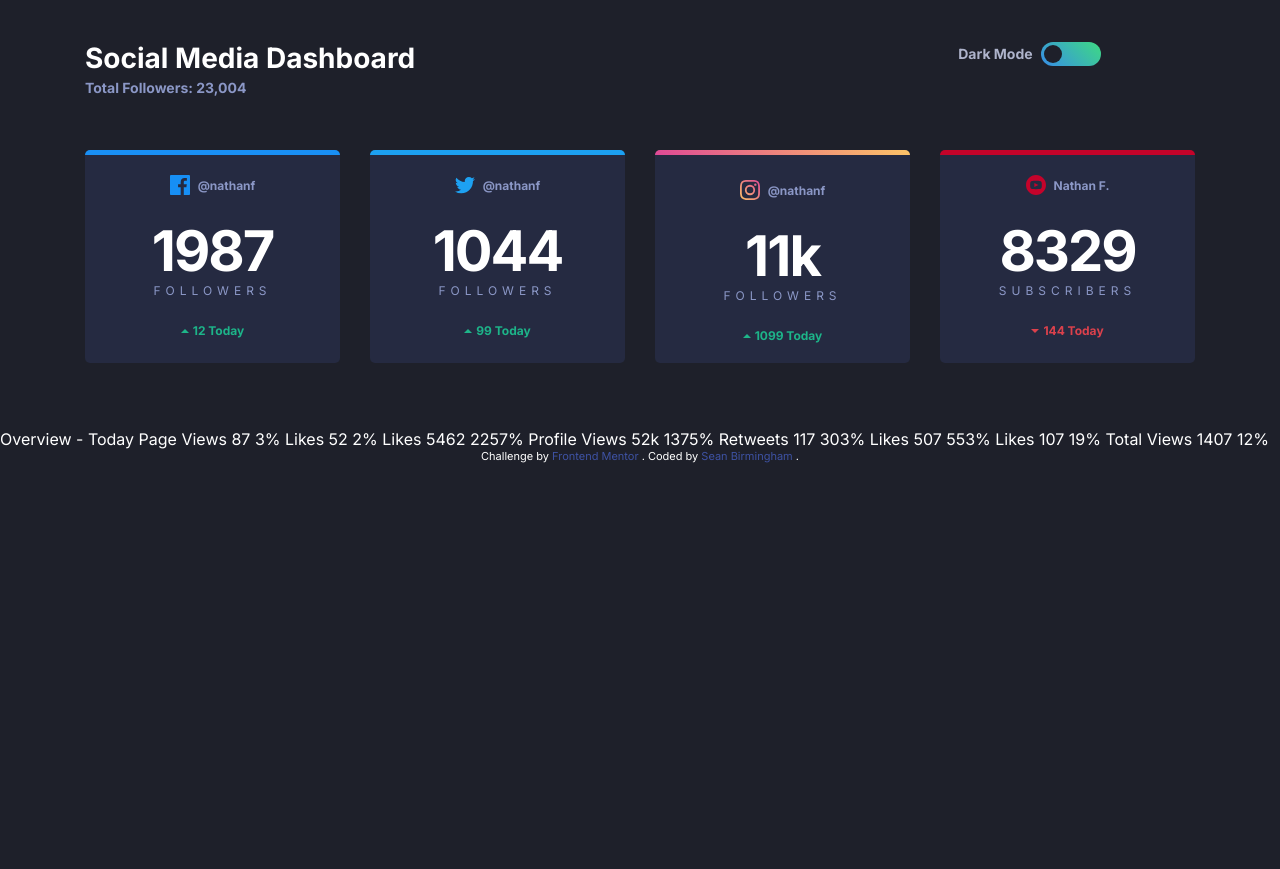
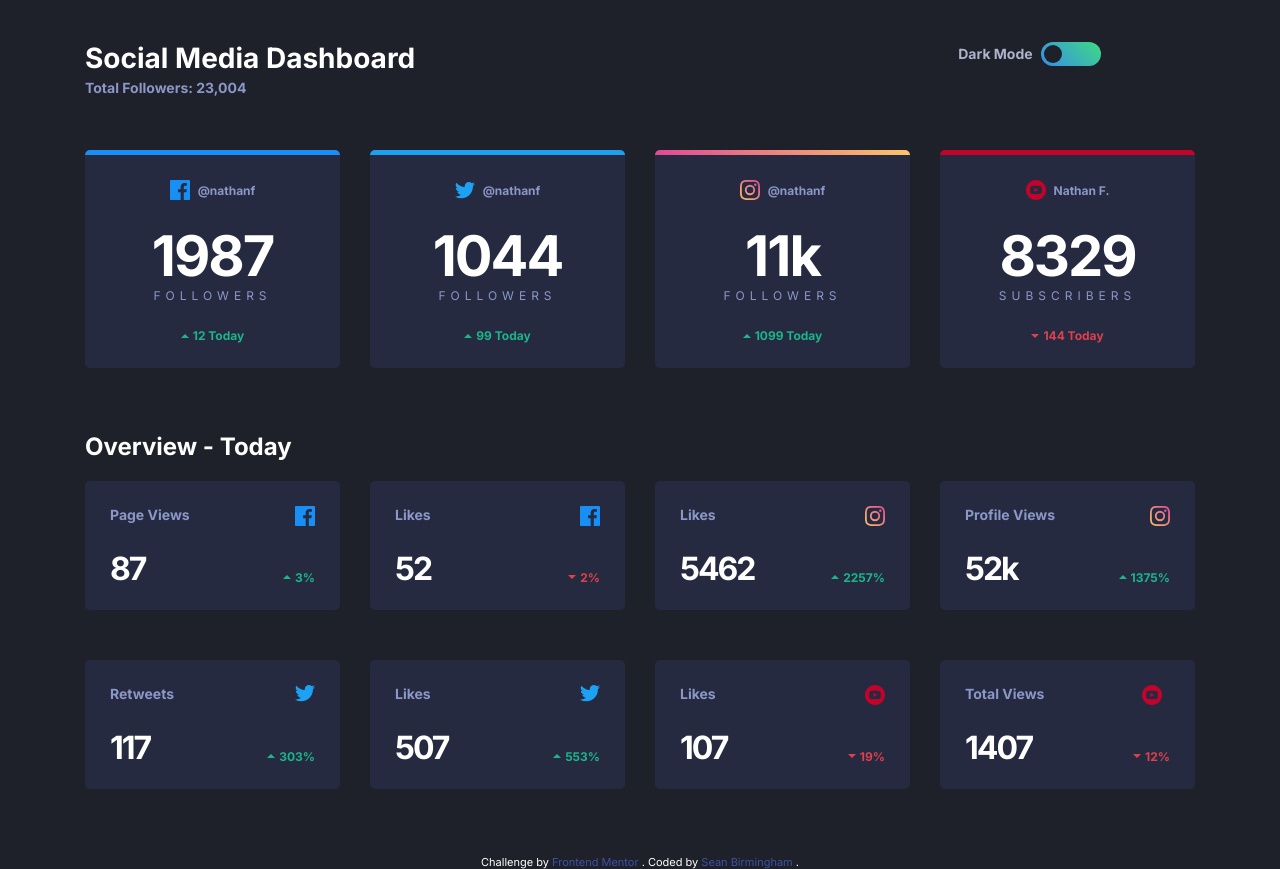
Before and after one commit to sean-birmingham/fem-social-media-dashboard-theme-switcher, a website: page index.html in a window 1280 px wide. Before the commit the page ends 800 px from the top, so only its background shows below. Drawn offline with Linux system fonts and the light colour scheme.

Commit message:
styled bottom cards layout

```diff
--- a/app/scss/components/_index.scss
+++ b/app/scss/components/_index.scss
@@ -1,3 +1,4 @@
 @forward 'card';
+@forward 'card-grid';
 @forward 'toggle';
 @forward 'header';
--- /dev/null
+++ b/app/scss/components/card-grid.scss
@@ -0,0 +1,20 @@
+.card-grid {
+  display: grid;
+  grid-template-columns: repeat(2, 1fr);
+  grid-template-rows: repeat(2, auto);
+  justify-items: start;
+
+  .card__count {
+    margin-bottom: 0;
+  }
+
+  .card__count,
+  .card__change {
+    align-self: end;
+  }
+
+  img,
+  .card__change {
+    justify-self: end;
+  }
+}
--- a/app/scss/components/card.scss
+++ b/app/scss/components/card.scss
@@ -18,13 +18,11 @@
   background-color: var(--dark-card);
   border-radius: rem(5);
   color: var(--dark-text);
-  width: rem(255); // TEMPORARY
   margin-bottom: rem(20);
-  padding: rem(20);
+  padding: rem(25);
   text-align: center;
   position: relative;
   overflow: hidden;
-  justify-self: center;
 
   &--facebook {
     border-top: rem(5) solid var(--facebook);
@@ -74,6 +72,12 @@
     margin-bottom: rem(28);
   }
 
+  &__subtitle {
+    font-size: rem(14);
+    font-weight: 700;
+    margin-bottom: rem(30);
+  }
+
   &__icon {
     margin-right: rem(8);
   }
@@ -95,6 +99,11 @@
 
     &--big {
       font-size: rem(56);
+      font-weight: 700;
+    }
+
+    &--small {
+      font-size: rem(32);
       font-weight: 700;
     }
   }
--- a/index.html
+++ b/index.html
@@ -116,8 +116,83 @@
           </div>
         </div>
       </section>
-      Overview - Today Page Views 87 3% Likes 52 2% Likes 5462 2257% Profile Views 52k 1375% Retweets 117 303% Likes 507
-      553% Likes 107 19% Total Views 1407 12%
+      <section class="container">
+        <h2>Overview - Today</h2>
+        <div class="cards">
+          <div class="card card-grid">
+            <div class="card__subtitle">Page Views</div>
+            <img class="" src="/images/icon-facebook.svg" alt="Facebook" />
+            <div class="card__count card__count--small">87</div>
+            <div class="card__change card__change--up">
+              <img src="/images/icon-up.svg" alt="up arrow" />
+              3%
+            </div>
+          </div>
+          <div class="card card-grid">
+            <div class="card__subtitle">Likes</div>
+            <img src="/images/icon-facebook.svg" alt="Facebook" />
+            <div class="card__count card__count--small">52</div>
+            <div class="card__change card__change--down">
+              <img src="/images/icon-down.svg" alt="down arrow" />
+              2%
+            </div>
+          </div>
+          <div class="card card-grid">
+            <div class="card__subtitle">Likes</div>
+            <img src="/images/icon-instagram.svg" alt="Instagram" />
+            <div class="card__count card__count--small">5462</div>
+            <div class="card__change card__change--up">
+              <img src="/images/icon-up.svg" alt="up arrow" />
+              2257%
+            </div>
+          </div>
+          <div class="card card-grid">
+            <div class="card__subtitle">Profile Views</div>
+            <img src="/images/icon-instagram.svg" alt="Instagram" />
+            <div class="card__count card__count--small">52k</div>
+            <div class="card__change card__change--up">
+              <img src="/images/icon-up.svg" alt="up arrow" />
+              1375%
+            </div>
+          </div>
+          <div class="card card-grid">
+            <div class="card__subtitle">Retweets</div>
+            <img src="/images/icon-twitter.svg" alt="Twitter" />
+            <div class="card__count card__count--small">117</div>
+            <div class="card__change card__change--up">
+              <img src="/images/icon-up.svg" alt="up arrow" />
+              303%
+            </div>
+          </div>
+          <div class="card card-grid">
+            <div class="card__subtitle">Likes</div>
+            <img src="/images/icon-twitter.svg" alt="Twitter" />
+            <div class="card__count card__count--small">507</div>
+            <div class="card__change card__change--up">
+              <img src="/images/icon-up.svg" alt="up arrow" />
+              553%
+            </div>
+          </div>
+          <div class="card card-grid">
+            <div class="card__subtitle">Likes</div>
+            <img src="/images/icon-youtube.svg" alt=YouTube" />
+            <div class="card__count card__count--small">107</div>
+            <div class="card__change card__change--down">
+              <img src="/images/icon-down.svg" alt="down arrow" />
+              19%
+            </div>
+          </div>
+          <div class="card card-grid">
+            <div class="card__subtitle">Total Views</div>
+            <img class="card__icon" src="/images/icon-youtube.svg" alt="YouTube" />
+            <div class="card__count card__count--small">1407</div>
+            <div class="card__change card__change--down">
+              <img src="/images/icon-down.svg" alt="down arrow" />
+              12%
+            </div>
+          </div>
+        </div>
+      </section>
     </main>
 
     <div class="attribution">
```
Also changed, not shown: dist/style.css, 1 other file.
